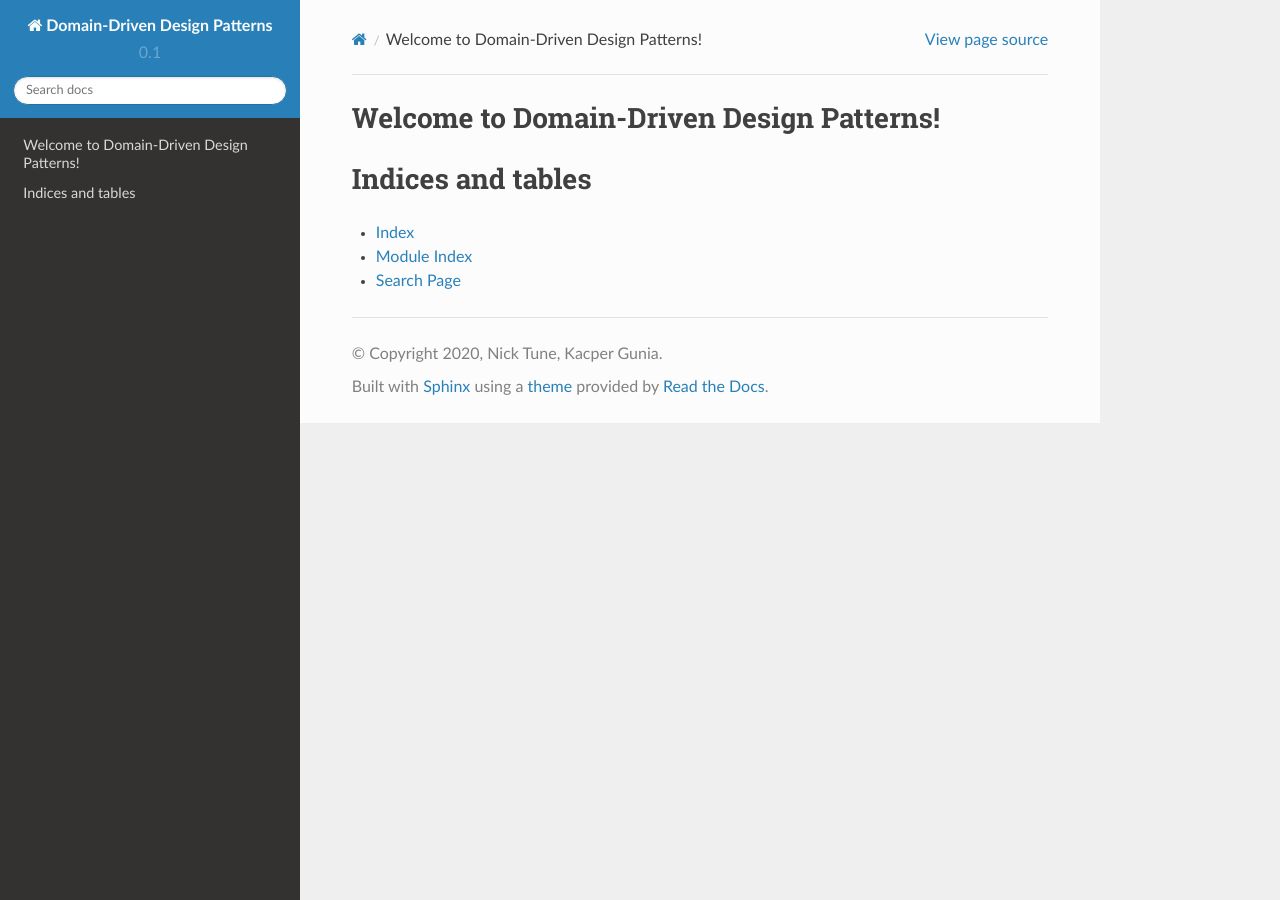
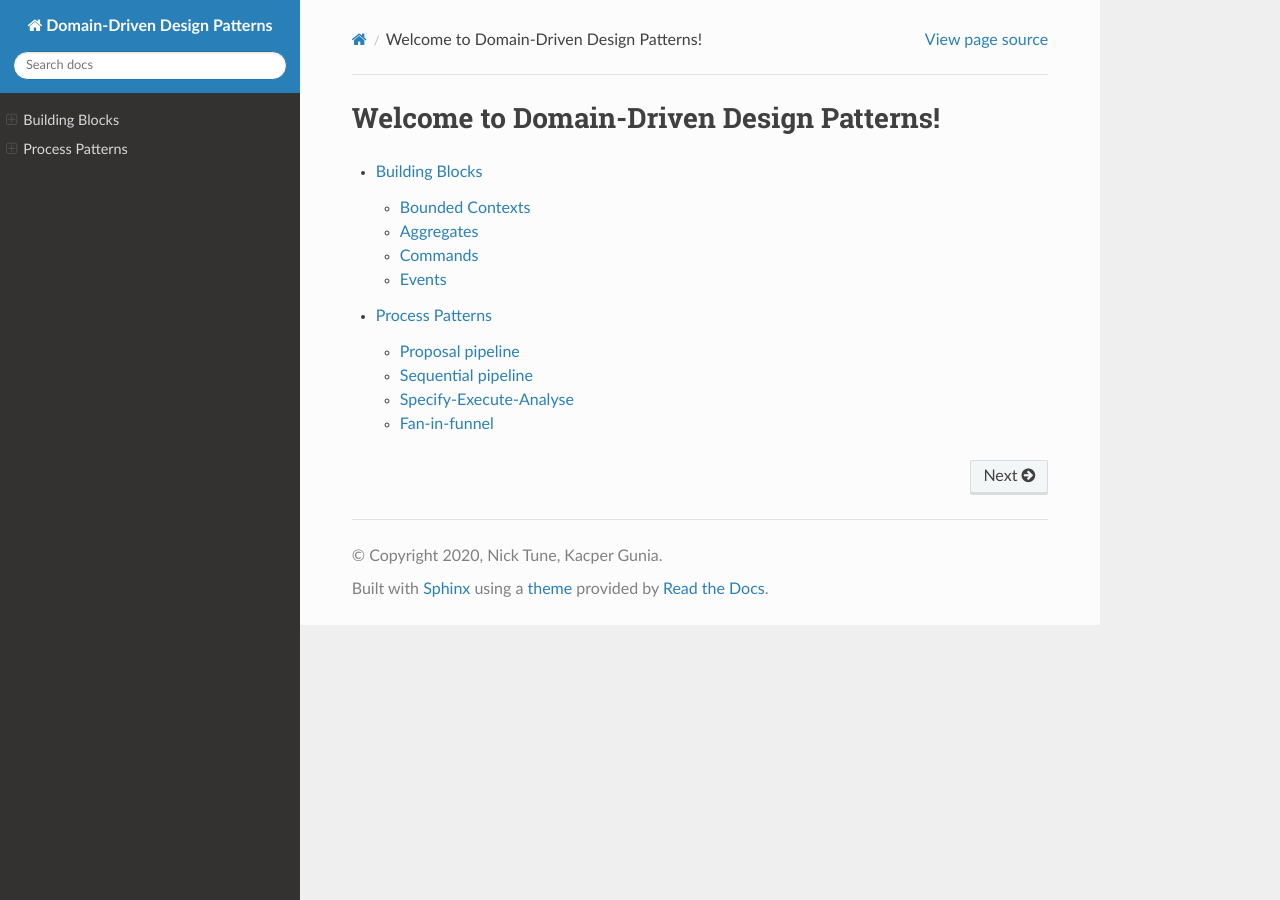
Before and after one commit to ddd-patterns/website, a Sphinx documentation site: the page built from docs/source/index.rst, in a window 1280 px wide. Built offline with Sphinx 7.4.7 and the Read the Docs theme 2.0.0, drawn with Linux system fonts in a browser that asks for light colours.

```diff
--- /dev/null
+++ b/docs/source/building-blocks/aggregates.rst
@@ -0,0 +1,2 @@
+Aggregates
+==========
--- /dev/null
+++ b/docs/source/building-blocks/bounded-contexts.rst
@@ -0,0 +1,2 @@
+Bounded Contexts
+================
--- /dev/null
+++ b/docs/source/building-blocks/commands.rst
@@ -0,0 +1,2 @@
+Commands
+========
--- /dev/null
+++ b/docs/source/building-blocks/events.rst
@@ -0,0 +1,2 @@
+Events
+======
--- /dev/null
+++ b/docs/source/building-blocks/index.rst
@@ -0,0 +1,12 @@
+Building Blocks
+===============
+
+Here is a brief description of building blocks:
+
+.. toctree::
+   :maxdepth: 1
+
+   bounded-contexts.rst
+   aggregates.rst
+   commands.rst
+   events.rst
--- a/docs/source/conf.py
+++ b/docs/source/conf.py
@@ -80,7 +80,10 @@ html_theme = 'sphinx_rtd_theme'
 # further.  For a list of options available for each theme, see the
 # documentation.
 #
-# html_theme_options = {}
+html_theme_options = {
+    "collapse_navigation" : False,
+    'display_version': False,
+}
 
 # Add any paths that contain custom static files (such as style sheets) here,
 # relative to this directory. They are copied after the builtin static files,
--- a/docs/source/index.rst
+++ b/docs/source/index.rst
@@ -1,15 +1,8 @@
 Welcome to Domain-Driven Design Patterns!
-=========================================================
+=========================================
 
 .. toctree::
-   :maxdepth: 2
-   :caption: Contents:
+   :maxdepth: 3
 
-
-
-Indices and tables
-==================
-
-* :ref:`genindex`
-* :ref:`modindex`
-* :ref:`search`
+   building-blocks/index.rst
+   process-patterns/index.rst
--- /dev/null
+++ b/docs/source/process-patterns/fan-in-funnel.rst
@@ -0,0 +1,2 @@
+Fan-in-funnel
+=============
--- /dev/null
+++ b/docs/source/process-patterns/index.rst
@@ -0,0 +1,10 @@
+Process Patterns
+================
+
+.. toctree::
+   :maxdepth: 1
+
+   proposal-pipeline.rst
+   sequential-pipeline.rst
+   specify-execute-analyse.rst
+   fan-in-funnel.rst
--- /dev/null
+++ b/docs/source/process-patterns/proposal-pipeline.rst
@@ -0,0 +1,2 @@
+Proposal pipeline
+=================
--- /dev/null
+++ b/docs/source/process-patterns/sequential-pipeline.rst
@@ -0,0 +1,2 @@
+Sequential pipeline
+===================
--- /dev/null
+++ b/docs/source/process-patterns/specify-execute-analyse.rst
@@ -0,0 +1,2 @@
+Specify-Execute-Analyse
+=======================
```
Also changed, not shown: README.md (+5 -0 lines).
